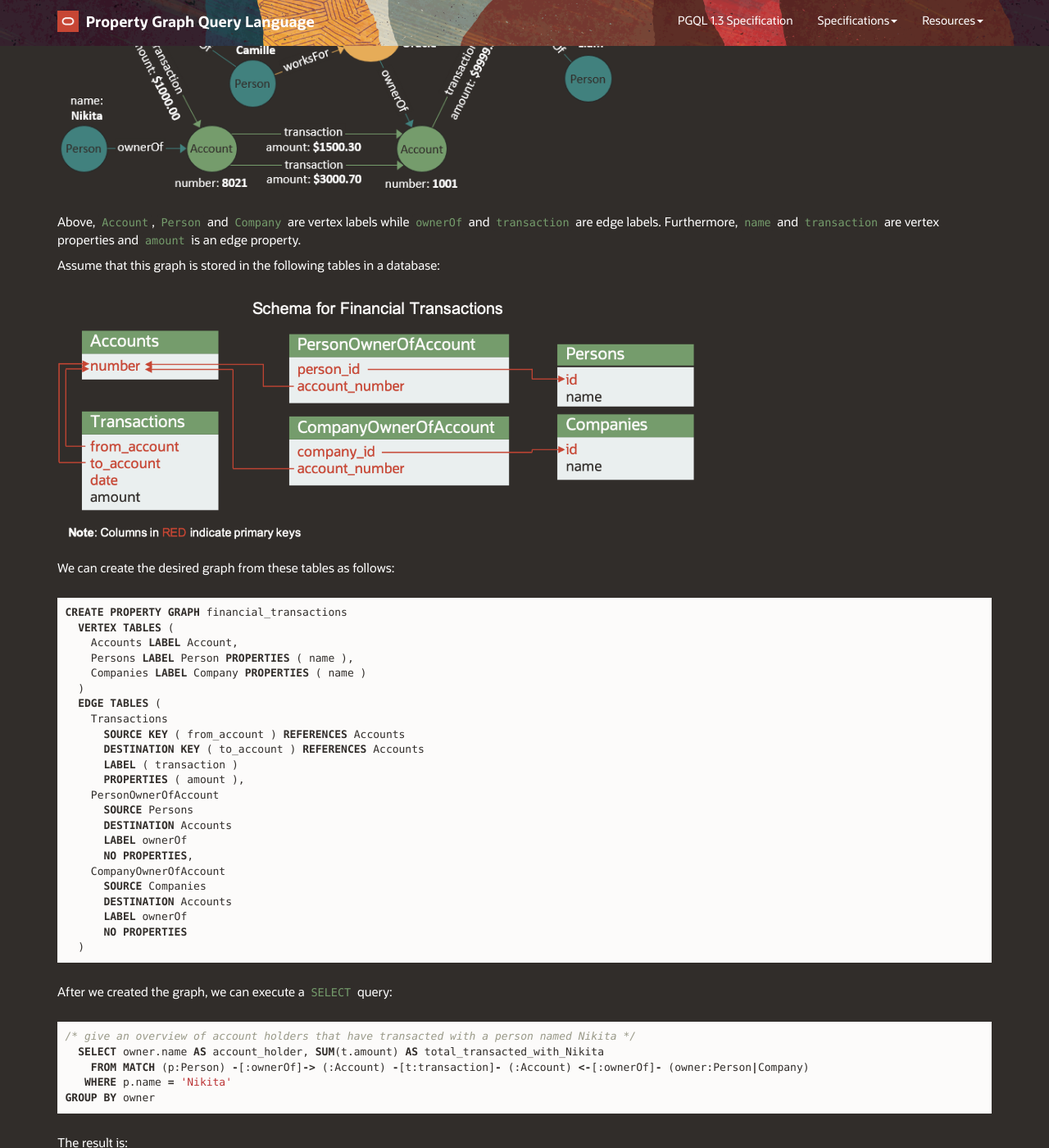
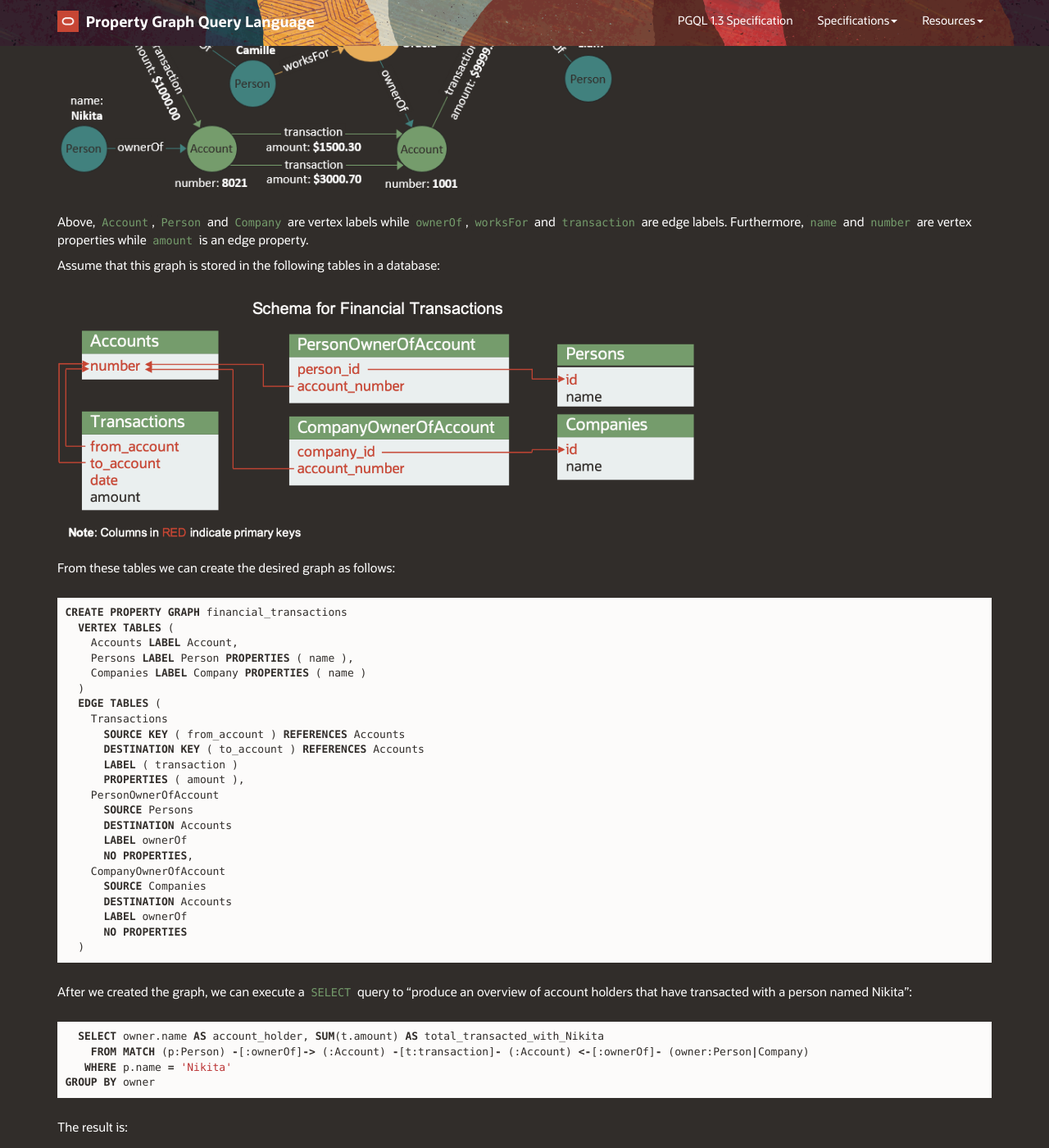
Before and after one commit to oracle/pgql-lang, a Jekyll site: the page built from index.md, in a window 1280 px wide and 1400 px high, scrolled down 1007 px. Shown: the whole window at 82% size. Built offline with Jekyll 4.4.1, drawn with Linux system fonts in a browser that asks for light colours; nearby versions of some CDN libraries; comment, search, counter and statistics services are not loaded.

Commit message:
minor style improvements

````diff
--- a/index.md
+++ b/index.md
@@ -32,14 +32,14 @@ An example property graph is:
 
 {% include image.html file="example_graphs/financial_transactions.png" style="width: 680px;padding-bottom: 15px;" %}
 
-Above, `Account`, `Person` and `Company` are vertex labels while `ownerOf` and `transaction` are edge labels.
-Furthermore, `name` and `transaction` are vertex properties and `amount` is an edge property.
+Above, `Account`, `Person` and `Company` are vertex labels while `ownerOf`, `worksFor` and `transaction` are edge labels.
+Furthermore, `name` and `number` are vertex properties while `amount` is an edge property.
 
 Assume that this graph is stored in the following tables in a database:
 
 {% include image.html file="example_graphs/financial_transactions_schema.png" style="width: 780px;padding-bottom: 15px;" %}
 
-We can create the desired graph from these tables as follows:
+From these tables we can create the desired graph as follows:
 
 ```sql
 CREATE PROPERTY GRAPH financial_transactions
@@ -67,10 +67,9 @@ CREATE PROPERTY GRAPH financial_transactions
   )
 ```
 
-After we created the graph, we can execute a `SELECT` query:
+After we created the graph, we can execute a `SELECT` query to "produce an overview of account holders that have transacted with a person named Nikita":
 
 ```sql
-/* give an overview of account holders that have transacted with a person named Nikita */
   SELECT owner.name AS account_holder, SUM(t.amount) AS total_transacted_with_Nikita
     FROM MATCH (p:Person) -[:ownerOf]-> (:Account) -[t:transaction]- (:Account) <-[:ownerOf]- (owner:Person|Company)
    WHERE p.name = 'Nikita'
````
Also changed, not shown: pages/pgql-1.3-spec.md (+2 -2 lines).
